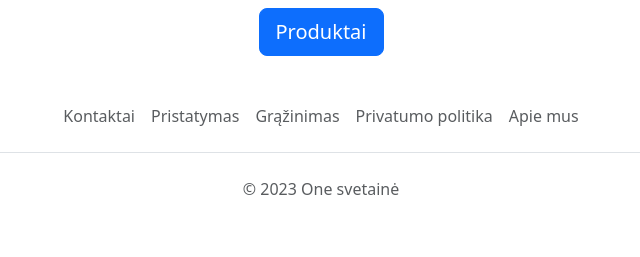
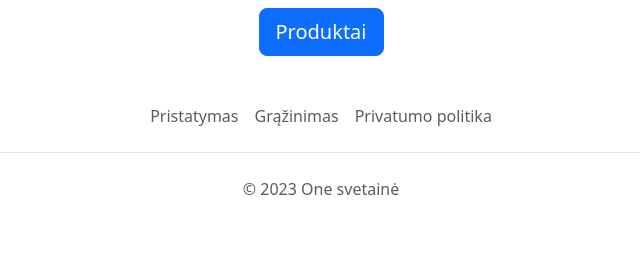
Before and after one commit to spartus123/one-2, a Flask app: page / in a window 1280 px wide. Shown: the part 877-1134 px from the top of the page, without its empty margins (319-959 px from the left). Run offline with Flask 3, Linux system fonts and the light colour scheme.

Commit message:
Update footer.html

```diff
--- a/templates/footer.html
+++ b/templates/footer.html
@@ -3,11 +3,10 @@
 <div class="container">
   <footer class="py-3 my-4">
     <ul class="nav justify-content-center border-bottom pb-3 mb-3">
-      <li class="nav-item"><a href="#" class="nav-link px-2 text-body-secondary">Kontaktai</a></li>
-      <li class="nav-item"><a href="#" class="nav-link px-2 text-body-secondary">Pristatymas</a></li>
-      <li class="nav-item"><a href="#" class="nav-link px-2 text-body-secondary">Grąžinimas</a></li>
-      <li class="nav-item"><a href="#" class="nav-link px-2 text-body-secondary">Privatumo politika</a></li>
-      <li class="nav-item"><a href="#" class="nav-link px-2 text-body-secondary">Apie mus</a></li>
+      <li class="nav-item"><a href="/pristatymas.html" class="nav-link px-2 text-body-secondary">Pristatymas</a></li>
+      <li class="nav-item"><a href="/grazinimas.html" class="nav-link px-2 text-body-secondary">Grąžinimas</a></li>
+      <li class="nav-item"><a href="/privatumo_politika" class="nav-link px-2 text-body-secondary">Privatumo politika</a></li>
+
     </ul>
     <p class="text-center mt-4 text-body-secondary">&copy; 2023 One svetainė</p>
   </footer>
```
